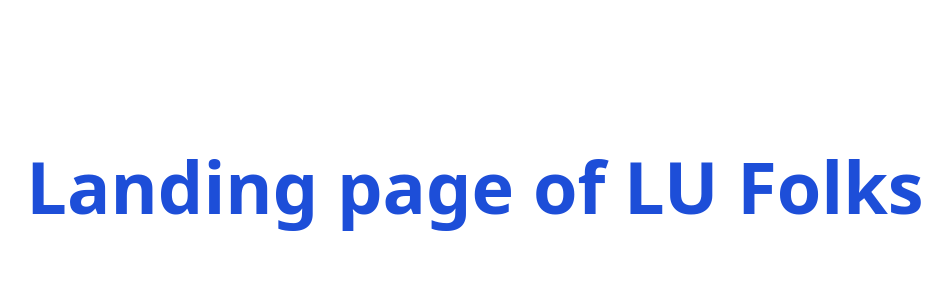
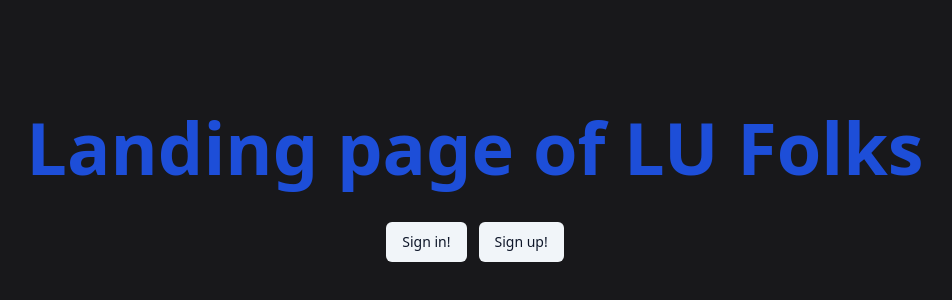
Before and after one commit to alaminShaheen/lu-folks, a React (Vite) app in the folder client/: page / in a window 1280 px wide. Shown: the part 214-514 px from the top of the page, without its empty margins (165-1117 px from the left). Built offline with nearby package versions, Linux system fonts and the light colour scheme.

Commit message:
chore: Beautification of landing page

```diff
--- a/client/src/pages/LandingPage.tsx
+++ b/client/src/pages/LandingPage.tsx
@@ -1,7 +1,21 @@
+import { Link } from "react-router-dom";
+import { Button } from "../components/ui/button.tsx";
+
 const LandingPage = () => {
 	return (
-		<div className="text-7xl font-bold text-blue-700 h-screen flex justify-center items-center">
+		<div className="text-7xl font-bold bg-zinc-900 text-blue-700 h-screen flex flex-col justify-center items-center">
 			<span>Landing page of LU Folks</span>
+			<div>
+				<Link to="/login" className="underline underline-offset-4 hover:text-primary">
+					<Button variant="secondary">Sign in!</Button>
+				</Link>
+				<Link
+					to="/register"
+					className="underline underline-offset-4 hover:text-primary ml-3"
+				>
+					<Button variant="secondary">Sign up!</Button>
+				</Link>
+			</div>
 		</div>
 	);
 };
```
